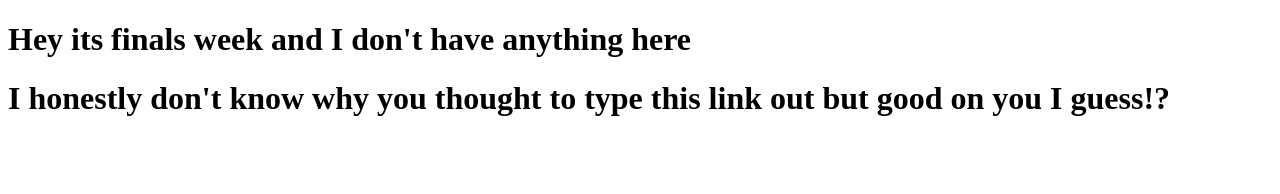
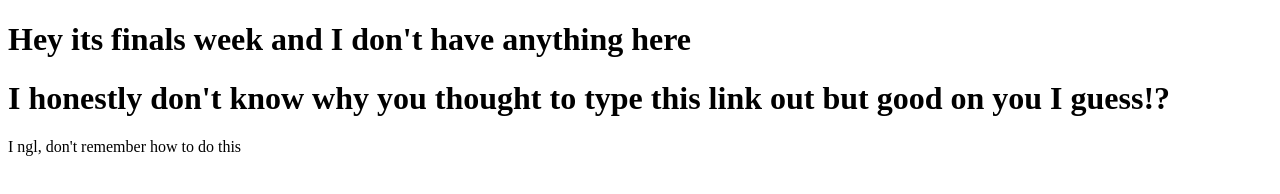
Before and after one commit to actuallysarah/playTelephone, a plain HTML site: page index.html in a window 1280 px wide. Drawn offline with Linux system fonts and the light colour scheme.

Commit message:
=)
I'm dying, squirtle =)

```diff
--- a/index.html
+++ b/index.html
@@ -12,4 +12,7 @@ just some text for you, why are you lookiing at this! Seriously!
 <body>
 <h1> Hey its finals week and I don't have anything here</h1>
 <h1>I honestly don't know why you thought to type this link out but good on you I guess!?</h1>
+<p>I ngl, don't remember how to do this</p>
 </body>
+
+</html>
```
